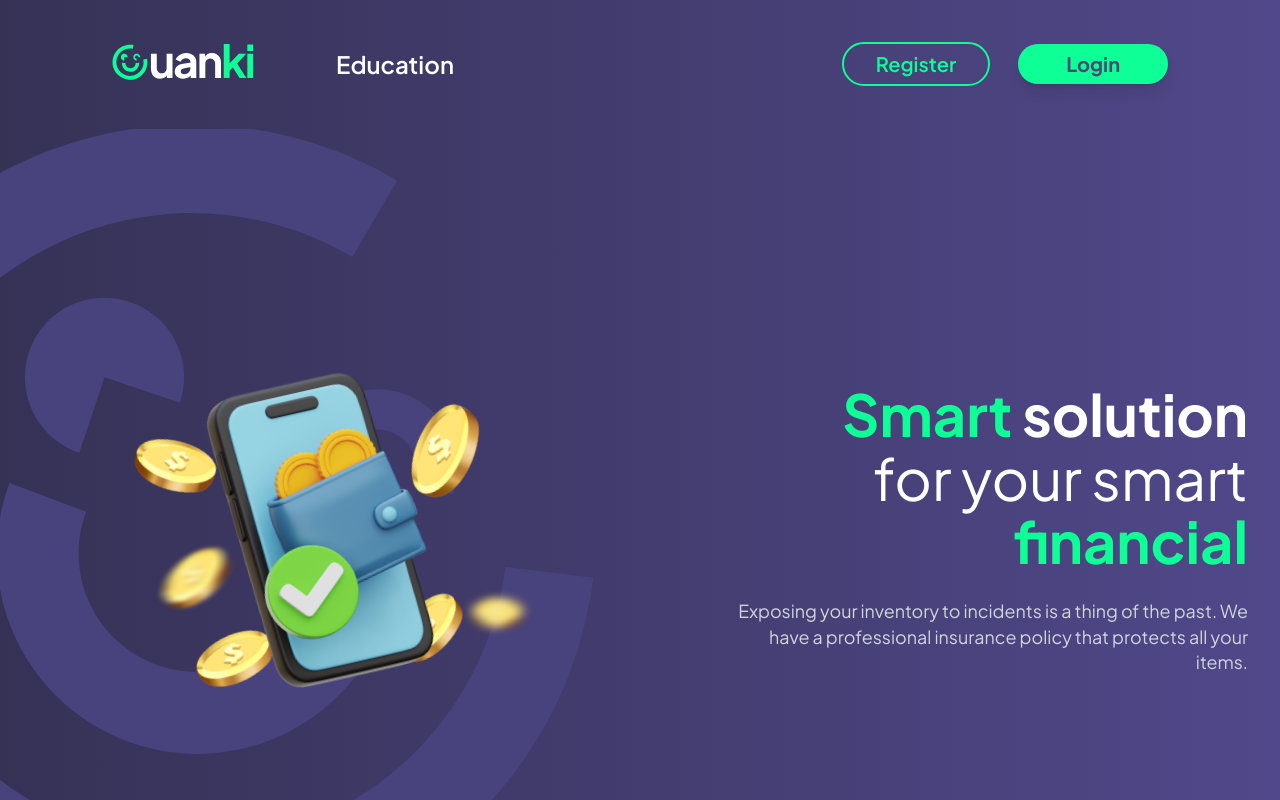
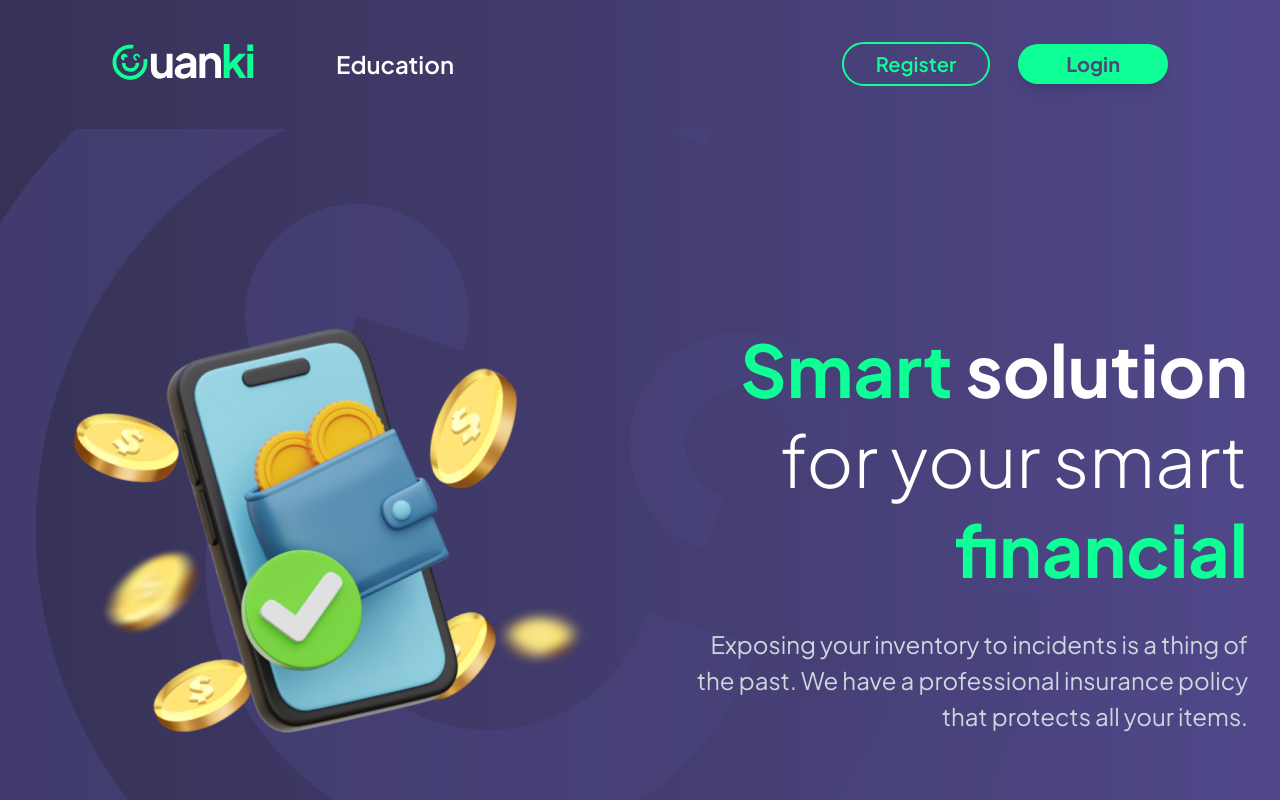
Before and after one commit to santaimany/CUANKI, a Next.js app: page / in a window 1280 px wide. Shown: the top 800 px of the page. Built offline with nearby package versions, Linux system fonts and the light colour scheme.

Commit message:
refactor: enhance hero section responsive

```diff
--- a/src/components/landingpage/HeroSection.tsx
+++ b/src/components/landingpage/HeroSection.tsx
@@ -8,7 +8,6 @@ import smileBg from '@/assets/landingpage/background/smile-bg.svg';
 
 gsap.registerPlugin(ScrollTrigger);
 
-// PWA Install Prompt Types
 interface BeforeInstallPromptEvent extends Event {
   prompt: () => Promise<void>;
   userChoice: Promise<{ outcome: 'accepted' | 'dismissed' }>;
@@ -39,42 +38,33 @@ const HeroSection = () => {
           { opacity: 0, scale: 0.5, filter: "blur(100px)" },
           { opacity: 1, scale: 1, filter: "blur(150px)", duration: 1.5, ease: "power2.out" }
         )
-
-
         .fromTo(imageRef.current,
           { opacity: 0, x: -150, scale: 0.8, rotationY: -25, filter: "blur(10px)" },
           { opacity: 1, x: 0, scale: 1, rotationY: 0, filter: "blur(0px)", duration: 1.4, ease: "back.out(1.7)" },
           "-=1.2"
         )
-
-        // Stage 3: Text elements with staggered morphing
         .fromTo(headlineRef.current,
           { opacity: 0, x: 100, scale: 0.9, skewX: 10, filter: "blur(5px)" },
           { opacity: 1, x: 0, scale: 1, skewX: 0, filter: "blur(0px)", duration: 1.2, ease: "elastic.out(1, 0.8)" },
           "-=0.8"
         )
-
         .fromTo(paragraphRef.current,
           { opacity: 0, y: 50, scale: 0.95, filter: "blur(3px)" },
           { opacity: 1, y: 0, scale: 1, filter: "blur(0px)", duration: 1.0, ease: "power2.out" },
           "-=0.6"
         )
-
-        // Stage 4: Button with magnetic effect
         .fromTo(buttonRef.current,
           { opacity: 0, scale: 0.7, y: 80, rotation: -2, filter: "brightness(0.5)" },
-          { opacity: 1, scale: 1, y: 0, rotation: 0, filter: "brightness(1)", duration: 0.2, ease: "elastic.out(1.2, 0.75)" },
+          { opacity: 1, scale: 1, y: 0, rotation: 0, filter: "brightness(1)", duration: 0.8, ease: "elastic.out(1.2, 0.75)" }, // durasi diubah sedikit
           "-=0.4"
         )
-
-        // Stage 5: Floating elements entrance
         .fromTo(floatingCoinsRef.current?.children || [],
           { opacity: 0, scale: 0, y: 100, rotation: 180 },
           { opacity: 1, scale: 1, y: 0, rotation: 0, duration: 0.8, stagger: 0.15, ease: "back.out(2)" },
           "-=0.6"
         );
 
-      // Continuous floating animation for decorative elements
+
       gsap.to(floatingCoinsRef.current?.children || [], {
         y: "-=20",
         rotation: "+=360",
@@ -88,7 +78,7 @@ const HeroSection = () => {
         }
       });
 
-      // Advanced parallax with multiple layers
+
       gsap.to(imageRef.current, {
         yPercent: -40,
         rotation: 2,
@@ -113,12 +103,12 @@ const HeroSection = () => {
         },
       });
 
-      // Interactive hover effects
+
       const setupHoverEffects = () => {
         if (buttonRef.current) {
           buttonRef.current.addEventListener('mouseenter', () => {
             gsap.to(buttonRef.current, {
-              scale: 1,
+              scale: 1.05,
               boxShadow: "0 0 30px rgba(14, 255, 149, 0.6)",
               filter: "brightness(1.2)",
               duration: 0.3,
@@ -167,25 +157,22 @@ const HeroSection = () => {
 
   return (
     <section ref={sectionRef} className="bg-gradient-to-r from-[#363256] to-[#50488A] w-full min-h-screen flex items-center relative px-4 lg:px-8 ">
-
-      {/* Smile Background Asset - Hidden on mobile, visible on desktop */}
-      <div className="hidden lg:block absolute -left-[25vw] top-1/2 -translate-y-1/2 z-10">
+      <div className="hidden lg:block absolute -left-60 top-1/2 -translate-y-1/2 z-10 opacity-60">
         <Image
           src={smileBg}
           alt="Smile Background"
           width={1200}
           height={1200}
-          style={{ width: "80vw", height: "auto" }}
-          className="lg:w-[100vw] object-contain"
+          className="w-[90rem] object-contain"
         />
       </div>
 
-      {/* Mobile Layout - Center Aligned */}
-      <div className="lg:hidden relative z-10 w-full flex flex-col items-center justify-center text-center  pb-12 mb-20 space-y-6">
 
-        {/* Image with floating animation */}
-        <div ref={imageRef} className="w-full max-w-sm animate-float">
+      <div className="lg:hidden relative z-10 w-full flex flex-col items-center justify-center text-center pb-12 mb-20 space-y-6 mt-20">
+
+        <div ref={imageRef} className="w-full max-w-sm">
           <div className="relative">
+
             <Image
               src={heroImage}
               alt="Smart Financial Solution"
@@ -197,13 +184,10 @@ const HeroSection = () => {
           </div>
         </div>
 
-        {/* Install Button with PWA functionality */}
         <button
           ref={buttonRef}
           onClick={() => {
-            // Check if PWA can be installed
             if ('serviceWorker' in navigator) {
-              // Trigger PWA install prompt
               const installPrompt = window.deferredPrompt;
               if (installPrompt) {
                 installPrompt.prompt();
@@ -214,7 +198,6 @@ const HeroSection = () => {
                   window.deferredPrompt = undefined;
                 });
               } else {
-                // Fallback: show instructions or redirect to download page
                 alert('To install, click the share button and select "Add to Home Screen"');
               }
             }
@@ -230,7 +213,7 @@ const HeroSection = () => {
           <span className="relative z-10">Install</span>
         </button>
 
-        {/* Heading with glow effect */}
+
         <h1 ref={headlineRef} className="leading-tight text-white relative text-4xl sm:text-5xl font-bold">
           <span className="text-[#0EFF95] relative drop-shadow-[0_0_20px_rgba(14,255,149,0.6)]">
             Smart
@@ -243,54 +226,51 @@ const HeroSection = () => {
           </span>
         </h1>
 
-        {/* Description */}
+
         <p ref={paragraphRef} className="text-gray-300 text-base sm:text-lg max-w-md px-4">
           Track your spending, set budgets, and achieve financial goals with ease.
         </p>
       </div>
 
-      {/* Desktop Layout - Original */}
-      <div className="hidden lg:flex relative z-10 w-full max-w-screen-2xl overflow-hidden mx-auto flex-row items-center justify-center" style={{ gap: "3vw" }}>
+
+      <div className="hidden lg:flex relative z-10 w-full max-w-screen-2xl mx-auto flex-row items-center justify-center lg:gap-16">
+
 
         <div ref={imageRef} className="w-full lg:w-1/2 flex items-center justify-center relative">
-          <div className="relative">
+          <div className="relative w-full max-w-2xl">
             <Image
               src={heroImage}
               alt="Smart Financial Solution"
               width={800}
               height={800}
-              style={{ width: "35vw", height: "auto", maxWidth: "none" }}
-              className="object-contain relative z-10"
+              className="object-contain relative z-10 w-full h-auto"
               priority
             />
           </div>
         </div>
 
+
         <div className="w-full lg:w-1/2 flex flex-col items-center lg:items-end text-center lg:text-right">
-          <div className="flex flex-col items-center lg:items-end lg:max-w-none" style={{ gap: "2vw", maxWidth: "40vw" }}>
+          <div className="flex flex-col items-center lg:items-end gap-8 max-w-3xl">
 
-            <h1 ref={headlineRef} className="leading-tight text-white relative"
-              style={{ fontSize: '4.5vw', lineHeight: '1.1' }}
-            >
-              <span className="text-[#0EFF95] font-bold relative">
+
+            <h1 ref={headlineRef} className="leading-tight text-white relative font-bold text-7xl leading-[1.1]">
+              <span className="text-[#0EFF95] relative">
                 Smart
                 <span className="absolute inset-0 text-[#0EFF95] blur-sm opacity-70"></span>
-              </span> <span className="font-bold"> solution</span>
+              </span> <span> solution</span>
               <br />
-              for your smart
+
+              <span className="font-light">for your smart</span>
               <br />
-              <span className="text-[#0EFF95] font-bold relative">
+              <span className="text-[#0EFF95] relative">
                 financial
                 <span className="absolute inset-0 text-[#0EFF95] blur-sm opacity-70"></span>
               </span>
             </h1>
 
-            <p ref={paragraphRef} className="text-gray-300 relative"
-              style={{
-                fontSize: '1.4vw',
-                lineHeight: '2vw',
-              }}
-            >
+
+            <p ref={paragraphRef} className="text-gray-300 relative text-2xl leading-9">
               Exposing your inventory to incidents is a thing of the past. We have a professional insurance policy that protects all your items.
             </p>
           </div>
```
